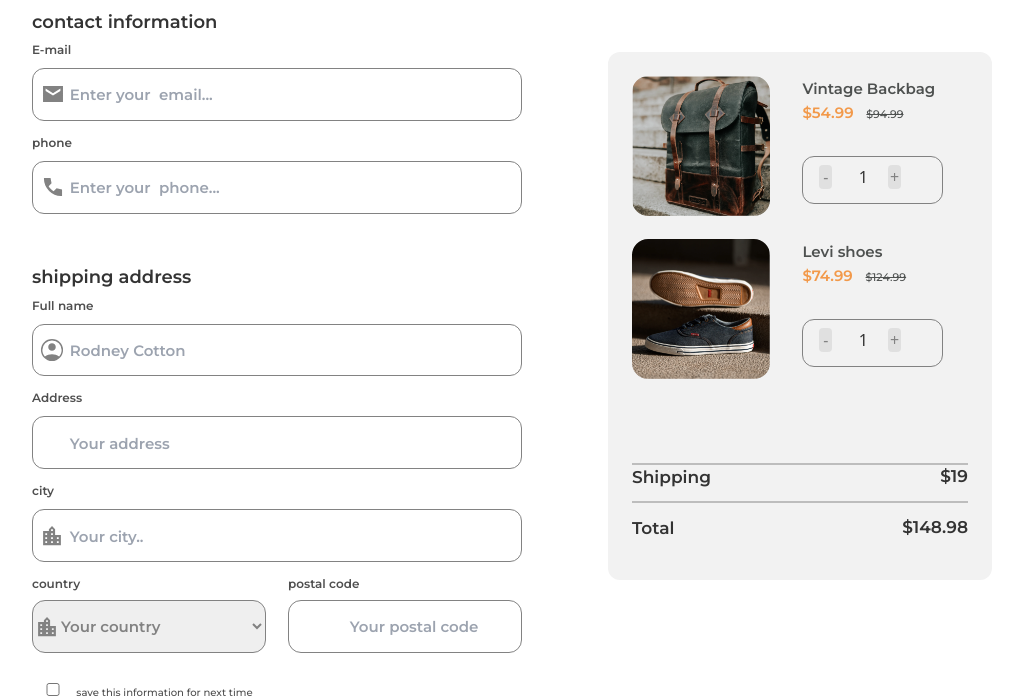
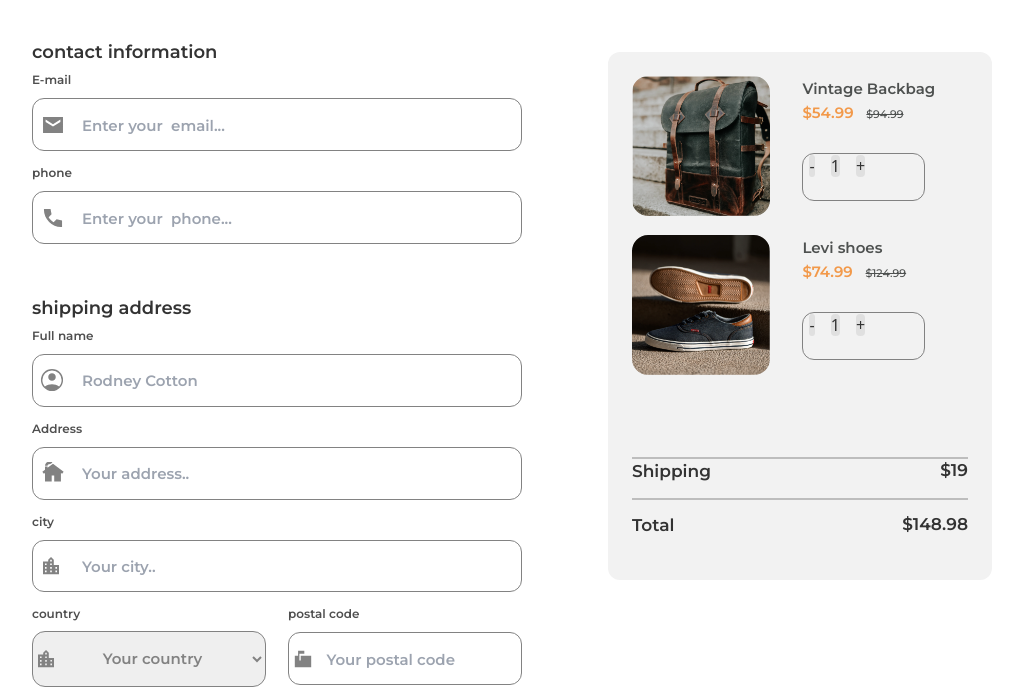
Before and after one commit to orjichimaprince/devchallenge-check-out-page, a website: page index.html in a window 1280 px wide. Shown: the part 102-800 px from the top of the page, without its empty margins (128-1151 px from the left). Drawn offline with nearby package versions, Linux system fonts and the light colour scheme.

Commit message:
Resposible design

```diff
--- a/index.html
+++ b/index.html
@@ -15,6 +15,7 @@
             height: 100%;
             box-sizing: border-box;
             padding: 1.4rem;
+            min-width: 390px;
         }
 
         .checkof {
@@ -92,16 +93,35 @@
             border-radius: 4px;
         }
 
-        #one {
+        .one {
             color: #333333;
+            font-size: 24;
+            background: #E0E0E0;
+            border-radius: 4px;
+            align-items: center;
+            text-align: center;
+            margin: 12px;
         }
 
-        #minus {
-            color: #828282;
+        .minus {
+            color: #333333;
+            font-size: 24;
+            background: #E0E0E0;
+            border-radius: 4px;
+            margin-left: 35%;
+            justify-content: space-between;
+            margin: 15px;
+            align-self: center;
         }
 
-        #plus {
-            color: #828282;
+        .plus {
+            color: #333333;
+            font-size: 24;
+            background: #E0E0E0;
+            border-radius: 4px;
+            margin-left: 35%;
+            justify-content: space-between;
+            margin: 15px
         }
 
         .vintageBag {
@@ -156,12 +176,23 @@
             margin-block: 2.5rem;
         }
 
+        #checkbox,
         input {
             border: 1px solid #828282;
             border-radius: 7px;
             width: 100%;
             height: 2.5rem;
             margin-block: 0.39rem;
+            padding-left: 10%;
+        }
+
+        input[placeholder="Your postal code"] {
+            padding-left: 16%;
+        }
+
+        select,
+        option {
+            text-indent: 1.2rem;
         }
 
         small {
@@ -202,7 +233,7 @@
         }
 
          ::placeholder {
-            padding-left: 2.3rem;
+            /* padding-left: 2.3rem; */
             font-family: 'Montserrat';
             font-style: normal;
             font-weight: 600;
@@ -238,13 +269,13 @@
         #city {
             background-image: url(Assets/location_city.svg);
             background-repeat: no-repeat;
-            background-size: 20px;
+            background-size: 18px;
             background-position-y: center;
             background-position-x: 2%;
         }
 
         #postal {
-            background-image: url(Assets/mailBox.svg);
+            background-image: url(Assets/markunread_mailbox_FILL1_wght400_GRAD-25_opsz40.svg);
             background-repeat: no-repeat;
             background-size: 20px;
             background-position-y: center;
@@ -254,26 +285,27 @@
         input[type=checkbox],
         #checkbox {
             flex: none;
-            margin: 0px -160px;
+            margin: 0px -155px;
             height: unset;
             margin-block: unset;
             border: 1px solid #828282;
             border-radius: 4px;
+            padding: 20px;
         }
 
-        .lastform,
         #checkboxtext {
             font-family: 'Montserrat';
             font-style: normal;
             font-weight: 500;
             font-size: 10.1px;
-            line-height: 12px;
+            line-height: 1px;
             color: #4F4F4F;
+            margin-inline-start: 0.4rem;
         }
 
         .btn {
             width: 10.5rem;
-            height: 3.8rem;
+            height: 3rem;
             margin-left: 50%;
             margin-block: 1.5rem;
             background: #F2994A;
@@ -332,8 +364,9 @@
             }
             .wrapper {
                 margin-right: 49%;
-                margin-top: -64%;
+                /* margin-top: -64%; */
                 min-height: auto;
+                margin-top: -36.5rem;
             }
             #contactandshipping {
                 font-family: 'Montserrat';
@@ -361,7 +394,7 @@
                 color: #4F4F4F;
             }
              ::placeholder {
-                padding-left: 2.3rem;
+                /* padding-left: 2.3rem; */
                 font-family: 'Montserrat';
                 font-style: normal;
                 font-weight: 600;
@@ -382,15 +415,6 @@
                 font-size: 15px;
                 line-height: 15px;
             }
-            #postal {
-                margin-block: 0.39rem;
-                max-width: 100%;
-                border: 1px solid #828282;
-                border-radius: 13px;
-                padding-inline: 1.5rem;
-                color: red;
-                margin-right: -2rem;
-            }
             .footer,
             .footer>small {
                 font-family: 'Montserrat';
@@ -402,36 +426,32 @@
                 color: #BDBDBD;
                 margin-block: 2rem;
             }
-            #checkbox {
-                flex: none;
-                /* margin: 0px -px; */
-                height: unset;
-                margin-block: unset;
-                border: 1px solid #828282;
-                border-radius: 4px;
-                margin-inline: 2rem;
-            }
-            .lastform,
             #checkboxtext {
                 font-family: 'Montserrat';
                 font-style: normal;
                 font-weight: 500;
                 font-size: 10.1px;
                 line-height: 12px;
+                margin-left: -0.2rem;
                 color: #4F4F4F;
+                max-width: 80%;
             }
             input[type=checkbox],
             #checkbox {
                 flex: none;
-                margin: 0px -14rem;
+                margin: 0px -10rem;
                 height: unset;
                 margin-block: unset;
                 border: 1px solid #828282;
                 border-radius: 4px;
             }
+            select,
+            #checkbox {
+                padding-right: 20px;
+            }
             .btn {
                 width: 10.5rem;
-                height: 3.8rem;
+                height: 3rem;
                 margin-left: 63.5%;
                 margin-block: 1.5rem;
                 background: #F2994A;
@@ -495,11 +515,11 @@
             .cartinput {
                 border: 1px solid #828282;
                 border-radius: 12px;
-                width: 92%;
-                /* width: 134.25px; */
+                max-width: 92%;
                 margin-left: -0.8rem;
                 height: 3rem;
-                margin-block: 2rem;
+                row-gap: 80px;
+                margin-block: 1.8rem;
             }
             button {
                 margin: 1rem;
@@ -510,14 +530,35 @@
                 background: #E0E0E0;
                 border-radius: 4px;
             }
-            #one {
+            .one {
                 color: #333333;
+                font-size: 24;
+                background: #E0E0E0;
+                border-radius: 4px;
+                align-items: center;
+                text-align: center;
+                /* border: 2px solid red; */
+                margin: 6px;
+                margin-top: 20px;
             }
-            #minus {
-                color: #828282;
+            .minus {
+                color: #333333;
+                font-size: 24;
+                background: #E0E0E0;
+                border-radius: 4px;
+                margin-left: 35%;
+                justify-content: space-between;
+                margin: 15px;
+                align-self: center;
             }
-            #plus {
-                color: #828282;
+            .plus {
+                color: #333333;
+                font-size: 24;
+                background: #E0E0E0;
+                border-radius: 4px;
+                margin-left: 35%;
+                justify-content: space-between;
+                margin: 15px
             }
             hr {
                 border: 0.5px solid #BDBDBD;
@@ -551,16 +592,12 @@
 </head>
 
 <body>
-    <!-- <div class="wrapper"></div> -->
-
     <main>
         <div>
             <h1 class="checkof">Checkout</h1>
         </div>
         <section>
             <div class="container">
-                <!-- <span id="vintageText">Vintage Backbag</span><br>
-                <span id="fiftyfour">$54.99</span><small><del id:>$94.99</del></small> -->
                 <div>
                     <img src="Assets/photo1.png" alt="Vintage bag" class="vintageBag">
                 </div>
@@ -568,9 +605,9 @@
                     <span id="vintageText">Vintage Backbag</span><br>
                     <span id="fiftyfour">$54.99</span><small><del id="ninetyfour">$94.99</del></small>
                     <div class="cartinput">
-                        <button id="minus"><span>-</span></button>
-                        <span id="one"><span>1</span></span>
-                        <button id="plus"><span>+</span></button>
+                        <span class="one">-</span></inp>
+                        <span class="one">1</span></span>
+                        <span class="one">+</span></span>
                     </div>
                 </div>
                 <div>
@@ -581,9 +618,9 @@
                     <span id="fiftyfour">$74.99</span><small><del id="ninetyfour">$124.99</del></small>
 
                     <div class="cartinput">
-                        <button id="minus"><span>-</span></button>
-                        <span id="one"><span>1</span></span>
-                        <button id="plus"><span>+</span></button>
+                        <span class="one"><span>-</span></span>
+                        <span class="one"><span>1</span></span>
+                        <span class="one"><span>+</span></span>
                     </div>
                 </div>
                 <div>
@@ -618,39 +655,37 @@
         <div class="wrapper">
             <section class="contactsection">
                 <p id="contactandshipping">contact information</p>
-                <form action="#">
+                <form action="signup.php" method="POST">
                     <label>
                   <small>E-mail</small>
                 </label>
                     <br>
-                    <input type="text" placeholder="Enter your  email..." id="email"><br>
+                    <input type="email" placeholder="Enter your  email..." id="email" required><br>
                     <label>
                   <small>phone</small>
                 </label>
                     <br>
-                    <input type="text" placeholder="Enter your  phone..." id="phone"><br>
-                </form>
+                    <input type="text" placeholder="Enter your  phone..." id="phone" required><br>
+
             </section>
             <section>
                 <p id="contactandshipping">shipping address</p>
-                <form action="#">
-
                 <label>
                 <small>Full name</small>
               </label>
                 <br>
-                    <input type="check" placeholder="Rodney Cotton" id="fullname">
+                <input type="text" name="first_name" placeholder="Rodney Cotton" id="fullname" required>
                 <br>
                 <label>
                 <small>Address</small>
               </label>
                 <br>
-                    <input type="text" placeholder="Your address" id="address..">
+                <input type="text" placeholder="Your address.." id="address" required>
                 <br>
                 <label>
                 <small>city</small>
               </label>
-                    <input type="text" placeholder="Your city.." id="city">
+                <input type="text" placeholder="Your city.." id="city" required>
                 <br>
                 <div class="main">
                     <!-- first grid item -->
@@ -663,8 +698,8 @@
                     </label>
 
                     <!-- third grid item  -->
-                        <select name="countries" class="countryandpostal">
-                    <option value="select">Your country</option>
+                    <select name="select" multiselect-select-all="true" multiselect-min-item="3" class="countryandpostal" required>
+                    <option value="select"id="checkbox" selected disabled style="text-align:center;position:absolute;display:inline-block;padding-left: 20%;">Your country</option>
                     <option value="Nigeria">Nigerian</option>
                     <option value="usa">United states of America</option>
                     <option value="englan">England</option>
@@ -672,25 +707,98 @@
                   </select>
 
                     <!-- fourth grid item -->
-                        <input type="select" class="countryandpostal" id="postal" placeholder="Your postal code">
+                    <input type="select" id="postal" placeholder="Your postal code" required>
                     <br>
                 </div>
-                </form>
-            </section>
                 <div class="lastform">
-                <form>
-                    <input type="checkbox" id="checkbox">
-                    <label id="checkboxtext">save this information for next time</label>
-                </form>
+                    <input type="checkbox">
+                    <label id="checkboxtext" required>save this information for next time</label>
                     <button class="btn" type="submit">
                           <span>continue</span>
                        </button>
                 </div>
+                </form>
+            </section>
         </div>
         <footer class="footer"><small>created by orjichimaprince-devChallenges.io</small></footer>
-    </main>
+        <script>
+            // const subtraction = document.querySelectorAll(".minus"),
+            //     one = document.querySelectorAll(".one"),
+            //     plus = document.querySelectorAll(".plus");
+            let numberss = 0;
+            const subtraction = document.querySelector("#minus"),
+                one = document.querySelector("#one"),
+                plus = document.querySelector("#plus");
 
 
+            const subtractions = document.querySelector(".minus"),
+                ones = document.querySelector(".one"),
+                pluss = document.querySelector(".plus");
+
+
+
+            //         let numberss = 0
+            //         for (let num of plus) {
+            //             num.addEventListener('click', function() {
+            //                 numberss++;
+            //                 one.innerText = numberss
+            //                 return numberss
+            //             });
+            // }
+            // let numberss = 0
+            // plus.forEach(inp => inp.addEventListener('click', function() {
+            //     numberss++;
+
+            //     console.log(numberss)
+            //     console.log(one.innerText = numberss)
+            // }))
+
+            // subtraction.forEach(inp => inp.addEventListener('click', function() {
+
+            //     numberss < 1 ? 0 : numberss--
+            //         one.innerText = numberss
+            //     console.log(numberss)
+            // }))
+
+            // one.forEach(inp => inp.addEventListener('click', function() {
+
+            //     one.innerText = numberss
+            //     console.log(innerText)
+
+            // }))
+            // console.log(numberss)
+
+
+            // for (let i = 0; i < plus.length; plus++) {
+            //     plus.addEventListener('click', () => {
+            //         numberss++;
+            //         one.innerText = numberss
+            //         console.log(numberss)
+            //     })
+            // }
+            plus.addEventListener('click', () => {
+                numberss++;
+                one.innerText = numberss
+                console.log(numberss)
+            })
+            subtraction.addEventListener('click', () => {
+                // numberss--
+                numberss <= 1 ? 1 : numberss--
+                    one.innerText = numberss
+                console.log(numberss)
+            })
+            pluss.addEventListener('click', () => {
+                numberss++;
+                ones.innerText = numberss
+                console.log(numberss)
+            })
+            subtractions.addEventListener('click', () => {
+                // numberss--
+                numberss <= 1 ? 1 : numberss--
+                    ones.innerText = numberss
+                console.log(numberss)
+            })
+        </script>
 </body>
 
 </html>
```
Also changed, not shown: Assets/markunread_mailbox_FILL1_wght400_GRAD-25_opsz40.svg (added). Lines whose indentation alone changed are shown as unchanged.
